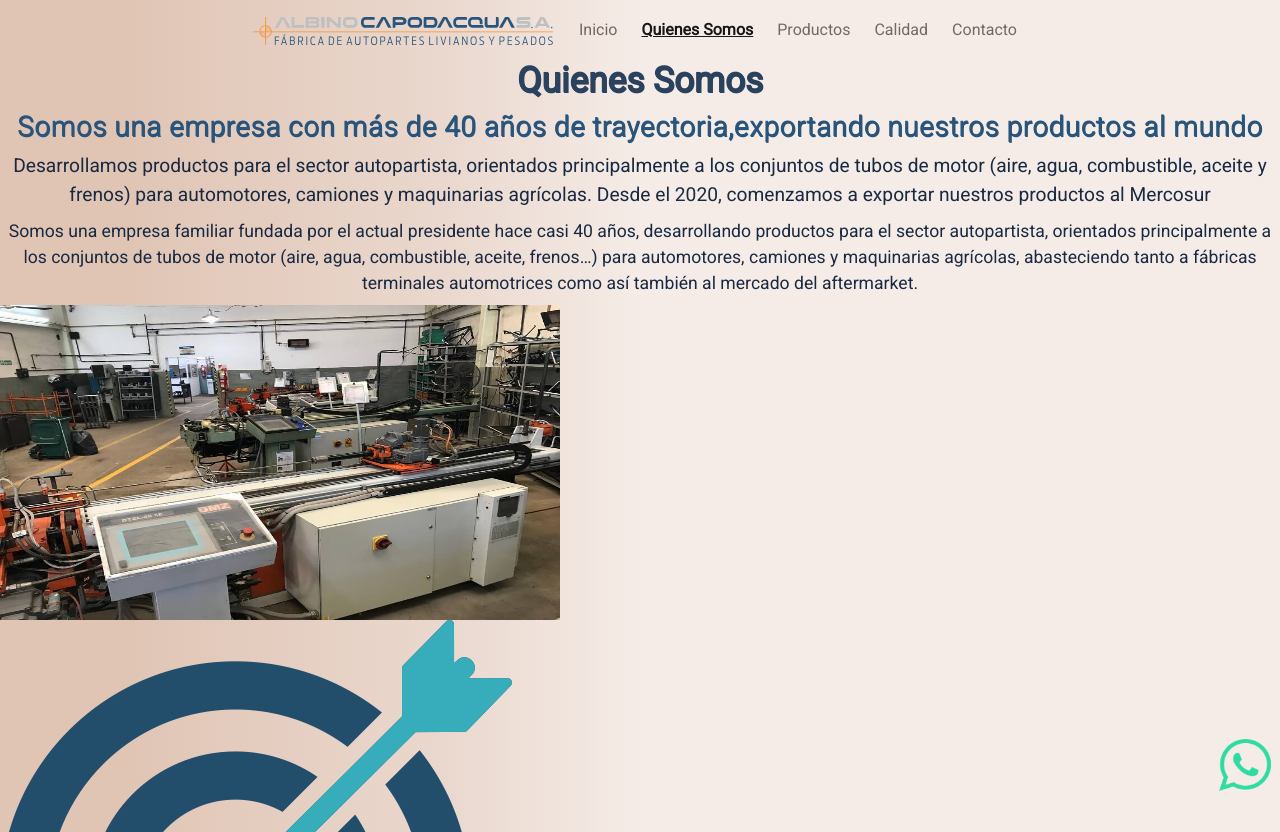
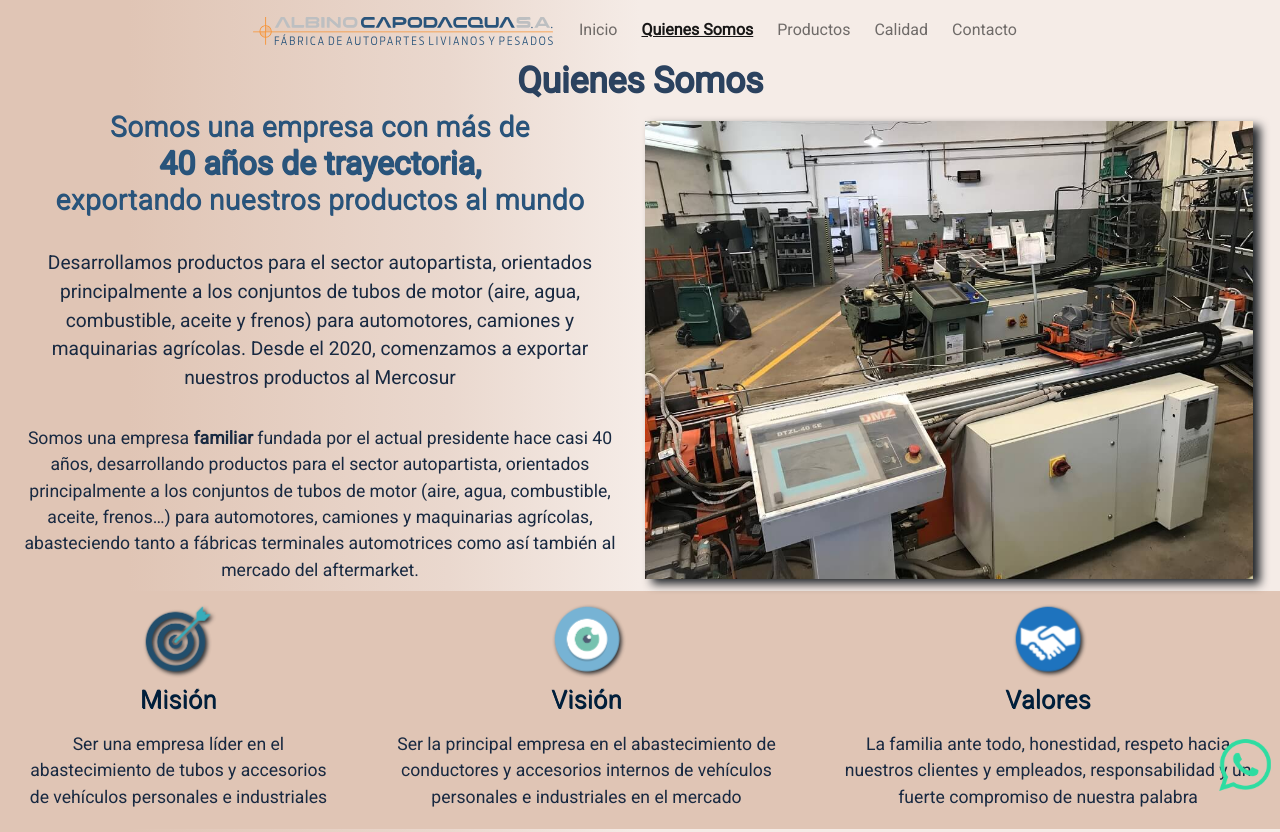
Before and after one commit to mgruppo/PFGruppoJs, a website: page pages/quienes-somos.html in a window 1280 px wide. Shown: the top 832 px of the page. Drawn offline with nearby package versions, Linux system fonts and the light colour scheme.

Commit message:
se continua migrando sass en html quienes somos y calidad a nivel general

```diff
--- a/pages/quienes-somos.html
+++ b/pages/quienes-somos.html
@@ -65,7 +65,7 @@
         <main class="quienes-somos">
             <h2 class="titulo-2">Somos una empresa con más de <span>40 años de trayectoria,</span>exportando nuestros
                 productos al mundo</h2>
-            <p class="p parrafo-principal">Desarrollamos productos para el sector autopartista, orientados
+            <p class="p-uno parrafo-principal">Desarrollamos productos para el sector autopartista, orientados
                 principalmente a los conjuntos de tubos de motor (aire, agua, combustible, aceite y frenos) para
                 automotores, camiones y maquinarias agrícolas. Desde el 2020, comenzamos a exportar nuestros productos
                 al Mercosur</p>
--- a/scss/html/_calidad.scss
+++ b/scss/html/_calidad.scss
@@ -0,0 +1,28 @@
+/*se trabaja con la mq 1024 para pc*/
+@media screen and (min-width:1024px) {
+    /*estilos de calidad*/
+    .calidad {
+        display: grid;
+        grid-template-columns: 1fr 1fr;
+        grid-template-rows: 0.1fr 0.1fr 1fr 0.1fr;
+        grid-template-areas:
+            "titulo-2 titulo-2"
+            "parrafo-principal parrafo-principal"
+            "div-calidad div-calidad"
+            "parrafo-secundario parrafo-secundario";
+        .titulo-2 {
+            grid-area: titulo-2;
+        }
+        .div-calidad {
+            grid-area: div-calidad;
+        }
+        .parrafo-principal {
+            grid-area: parrafo-principal;
+            margin: 2.5rem;
+        }
+        .parrafo-secundario {
+            grid-area: parrafo-secundario;
+            margin: 2rem;
+        }
+    }
+}
--- a/scss/html/_quienes-somos.scss
+++ b/scss/html/_quienes-somos.scss
@@ -0,0 +1,91 @@
+/*estilos de quienes somos*/
+.quienes-somos {
+    @include flex;
+    .titulo-2 {
+        span {
+            display: block;
+            font-size: 2rem;
+            font-weight: bold;
+        }
+    }
+    .p-uno {
+        text-align: center;
+        padding: 1rem;
+    }
+    .p-dos {
+        span {
+            font-weight: bold;
+        }
+    }
+    img {
+        width: 95%;
+        height: 95%;
+        margin: 0.3rem;
+        filter: drop-shadow(7px 5px 5px);
+        width: 95%;
+    }
+}
+
+.section-paginas {
+    div {
+        .quienes-imagen {
+            display: none;
+        }
+    }
+}
+
+
+/*se trabaja con la mq 1024 para pc*/
+@media screen and (min-width:1024px) {
+    /*estilo del contenedor principal*/
+    .contenedor {
+        display: grid;
+        height: 100vh;
+        .quienes-somos {
+            display: grid;
+            grid-template-columns: 1fr 1fr;
+            grid-template-rows: 0.5fr 0.5fr 0.5fr;
+            grid-template-areas:
+                "h2 img"
+                "p-uno img"
+                "p-dos img";
+            h2 {
+                grid-area: h2;
+            }
+            .p-uno {
+                grid-area: p-uno;
+            }
+            .p-dos {
+                grid-area: p-dos;
+            }
+            img {
+                grid-area: img;
+            }
+        }
+        /*estilos de section*/
+        .section-paginas {
+            display: block;
+            display: flex;
+            background-color: #e0c5b5;
+            div {
+                padding: 0.7rem;
+                display: flex;
+                flex-direction: column;
+                align-items: center;
+                .quienes-imagen {
+                    display: block;
+                    margin: 0.3rem;
+                    width: 4rem;
+                    filter: drop-shadow(2px 2px 2px);
+                    animation-name: img-movimiento;
+                    animation-iteration-count: infinite;
+                    animation-duration: 4s;
+                    animation-direction: alternate;
+                }
+                p {
+                    text-align: center;
+                }
+            }
+        }
+    }
+}
--- a/scss/layout/_header.scss
+++ b/scss/layout/_header.scss
@@ -24,3 +24,9 @@ header {
         }
     }
 }
+
+/*para efecto cuando hacen click menu*/
+.nav-item:hover {
+    text-shadow: 0.7px 0.5px 1px black;
+    transform: scale(1.1);
+}
```
Also changed, not shown: css/styles.css.
